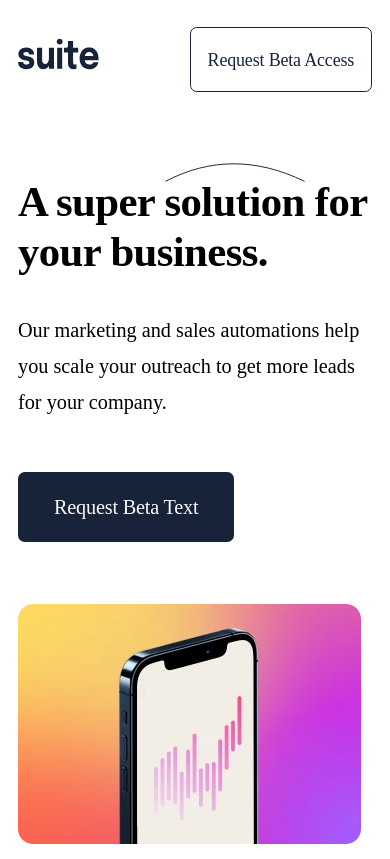
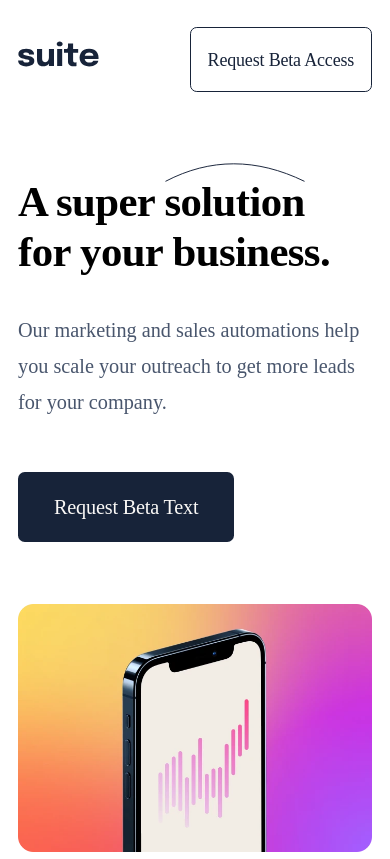
Before and after one commit to DanoSvK/Suite-landing-page, a plain HTML site: page index.html in a window 390 px wide. Shown: the top 859 px of the page. Drawn offline with Linux system fonts and the light colour scheme.

Commit message:
made some changes

```diff
--- a/css/style.css
+++ b/css/style.css
@@ -90,6 +90,10 @@ a {
     color: var(--footer-text);
 }
 
+img {
+    max-width: 100%;
+    height: auto;
+}
 
 .container {
     padding: 0 1rem;
@@ -97,6 +101,7 @@ a {
 
 header p {
     padding-bottom: 32px;
+    color: var(--main-text);
 }
 
 .nav-bar {
@@ -107,10 +112,11 @@ header p {
     padding-bottom: 50px;
 }
 
-h1 {
+.header-content h1 {
     font-size: 2.375rem;
     line-height: 2.75rem;
     letter-spacing: -0.0331rem;
+    max-width: 343px;
 }
 
 span {
@@ -146,6 +152,7 @@ article {
     padding-bottom: 4rem;
     padding-top: 13.75rem;
     margin-top: 12.5rem;
+    border-radius: .9375rem;
 }
 
 article p {
--- a/index.html
+++ b/index.html
@@ -25,10 +25,10 @@
             <picture>
                 <source media="(min-width: 1340px)"
                         srcset="./assets/image-hero-portrait.webp,
-                                    ./assets/image-hero-portrait@2x.webp">
+                                ./assets/image-hero-portrait@2x.webp">
                 <source media="(min-width: 768px)"
-                        srcset="./assets/image-hero-portrait-tablet.png">
-                <img class="mobile-image" src="./assets/image-hero-landscape.webp" alt="">
+                        srcset="./assets/image-hero-portrait-tablet.png ">
+                <img class="mobile-image" src="./assets/image-hero-landscape.webp" srcset="./assets/image-hero-landscape@2x.webp" alt="">
             </picture>
         </section>
         <section class="figures">
```
